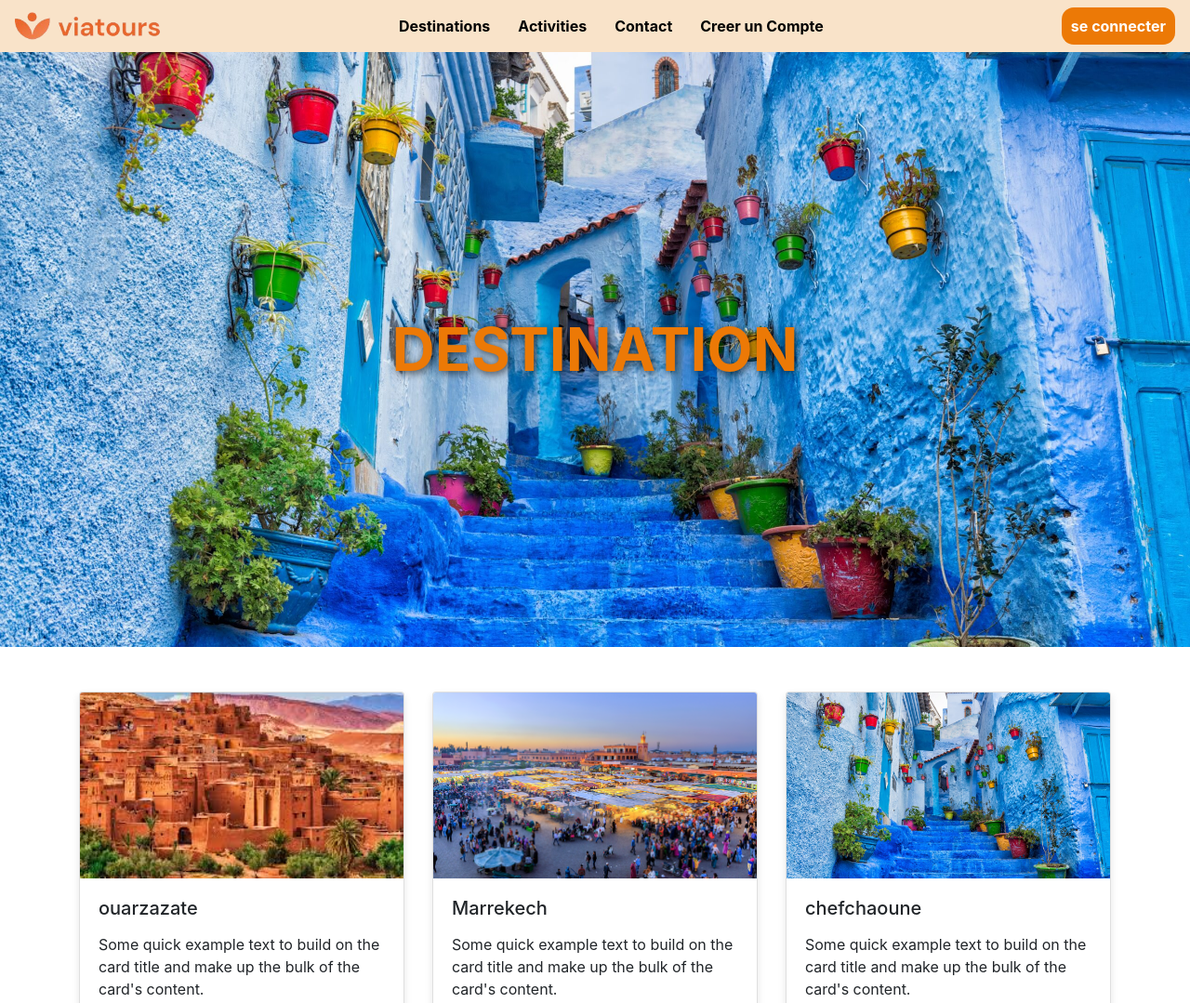
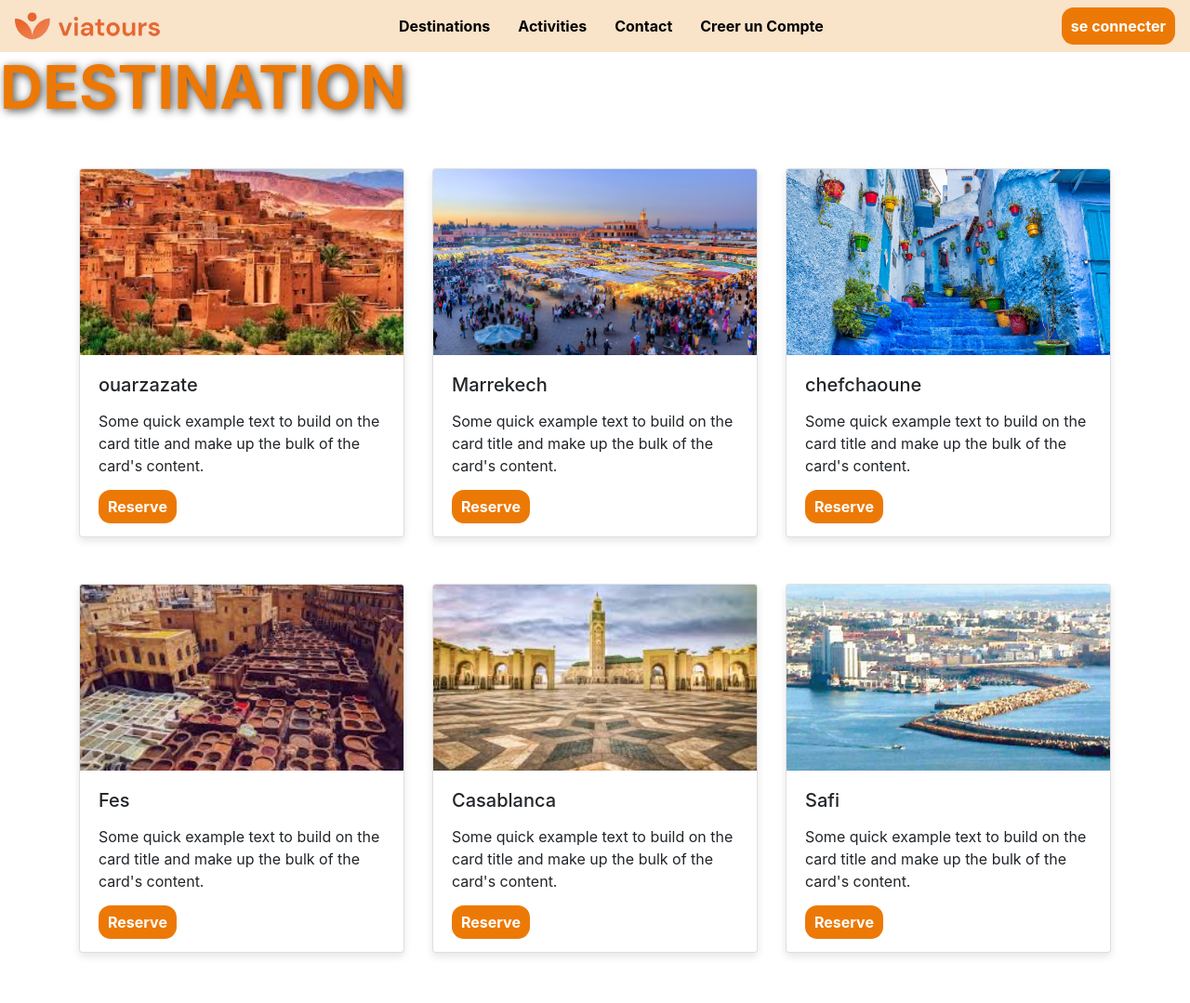
Before and after one commit to khalidboumaghdar/Enaa_Brief_2__Agence_de_voyage_partie_2, a plain HTML site: page Destination/destination.html in a window 1280 px wide. Shown: the top 1079 px of the page at 93% size. Drawn offline with nearby package versions, Linux system fonts and the light colour scheme.

Commit message:
modication de code html

```diff
--- a/Destination/destination.css
+++ b/Destination/destination.css
@@ -5,7 +5,6 @@
     background-color: #f9e3c9;
     padding: 10px 20px;
   }
-
   .footer{
       background-color: #f9e3c9;
       padding: 60px 80px;
@@ -21,17 +20,14 @@
     padding: 0;
 
   }
-
   .navbar li {
     margin: 0 15px;
   }
-
   .navbar a {
     text-decoration: none;
     color: rgb(0, 0, 0);
     font-weight: bold;
   }
-
   .navbar a:hover {
     color: rgb(254, 254, 254);
   }
@@ -48,22 +44,9 @@
     background-color: #ffffff;
     color: rgb(236, 121, 6);
   }
-
-
   .navbar div img {
     height: 30px;
   }
-
-  .tswira {
-    background-image: url(image/milad-alizadeh-JibMa0FbyHw-unsplash-scaled.jpg);
-    height: 80vh;
-    width: 100%;
-    background-size: cover;
-    background-position: center;
-    display: flex;
-    justify-content: center;
-    align-items: center;
-}
 
   .destination{
     color: rgb(236, 121, 6);
@@ -100,9 +83,3 @@
 .card-body p {
     margin-bottom: 20px;
 }
-
-.card .btn-primary {
-    background-color: rgb(236, 121, 6);
-    border-color:rgb(236, 121, 6);
-    color: white;
-}
```
